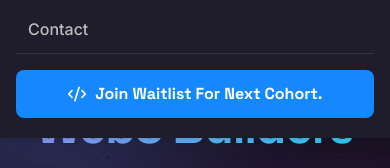
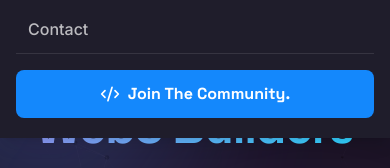
Before and after one commit to kaksv/decentracode-test, a React (Vite) app: page / in a window 390 px wide. Both pictures are taken after a click on the button "Open main menu". Shown: the part 211-379 px from the top of the page. Built offline with nearby package versions, Linux system fonts and the light colour scheme.

Commit message:
Update Navbar.tsx

```diff
--- a/src/components/Navbar.tsx
+++ b/src/components/Navbar.tsx
@@ -104,12 +104,12 @@ const Navbar: React.FC = () => {
             ))}
             <div className="mt-4 pt-4 border-t border-white/10">
               <a
-                href="#join"
+                href="https://t.me/Decentracode"
                 className="flex items-center justify-center w-full btn-primary"
                 onClick={() => setIsOpen(false)}
               >
                 <Code2 className="mr-2 h-5 w-5" />
-                Join Waitlist For Next Cohort.
+                Join The Community.
               </a>
             </div>
           </div>
```
